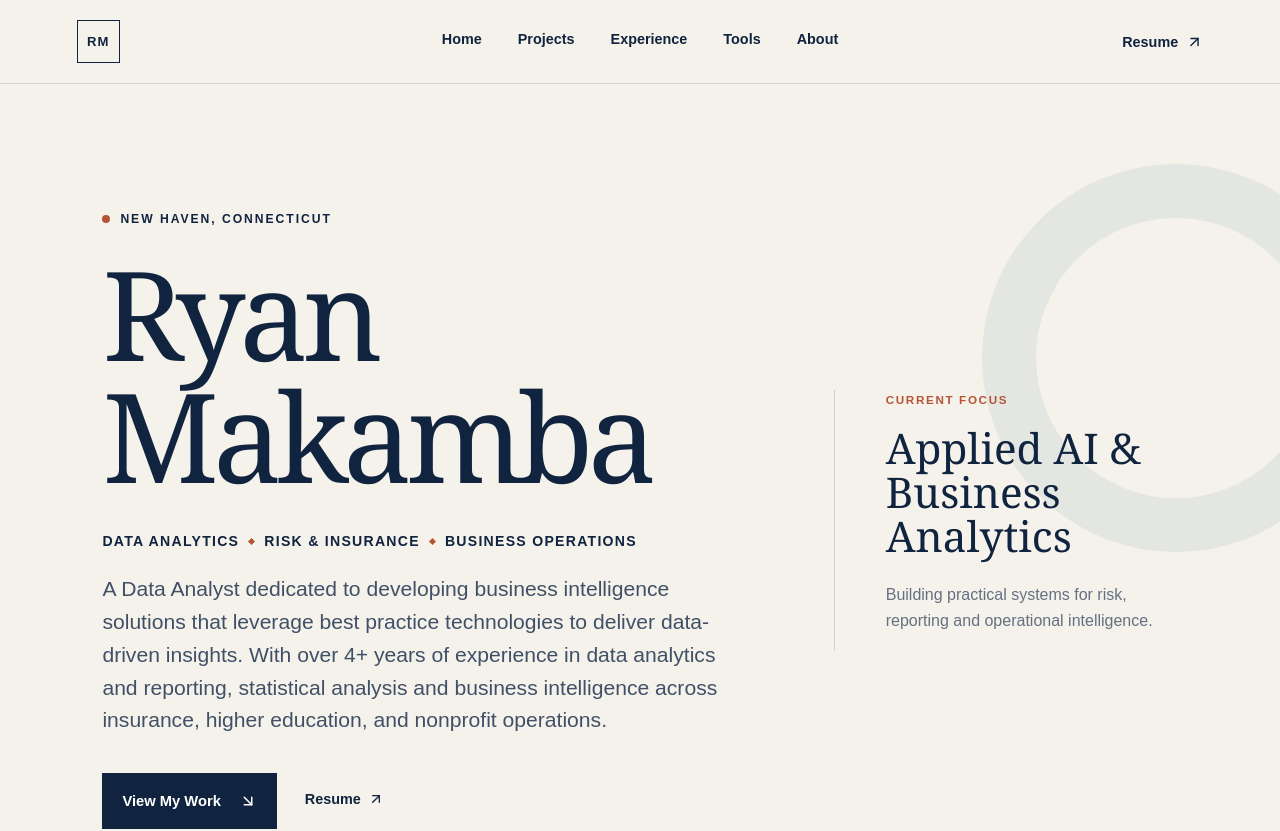
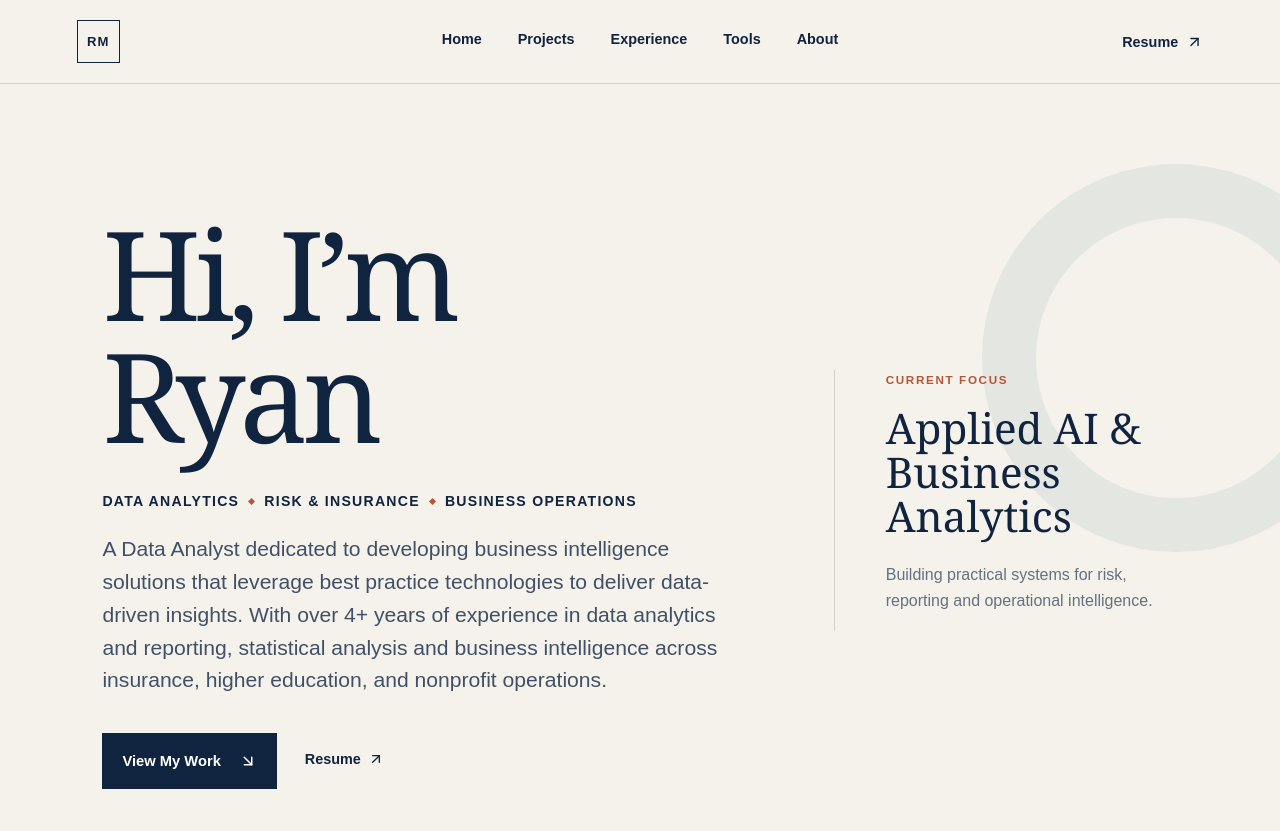
Before and after one commit to ryanmakamba/ryanmakamba.github.io, a Next.js app: page / in a window 1280 px wide. Shown: the top 831 px of the page. Built offline with nearby package versions, Linux system fonts and the light colour scheme.

Commit message:
Refine hero introduction and Claude label

```diff
--- a/app/page.tsx
+++ b/app/page.tsx
@@ -112,7 +112,7 @@ const featuredTools = [
   { label: "Salesforce", detail: "CRM & Pipeline", logo: "/logos/salesforce.svg" },
   { label: "HubSpot", detail: "CRM & Growth", logo: "/logos/hubspot.svg" },
   { label: "ChatGPT", detail: "Research & Analysis", logo: "/logos/openai.svg" },
-  { label: "Claud", detail: "", logo: "/logos/claude.svg" },
+  { label: "Claude", detail: "", logo: "/logos/claude.svg" },
   { label: "Canva", detail: "Visual Communication", logo: "/logos/canva.svg" },
   { label: "Zoho Desk", detail: "Customer Support", logo: "/logos/zoho.svg" },
   { label: "GitHub", detail: "Version Control", logo: "/logos/github.svg" },
@@ -142,8 +142,7 @@ export default function Home() {
 
       <section className="hero" id="top">
         <div className="hero-copy">
-          <p className="eyebrow"><span /> New Haven, Connecticut</p>
-          <h1>Ryan<br />Makamba</h1>
+          <h1>Hi, I’m<br />Ryan</h1>
           <p className="specialization">Data Analytics <i /> Risk &amp; Insurance <i /> Business Operations</p>
           <p className="intro">
             A Data Analyst dedicated to developing business intelligence solutions that leverage best practice technologies to deliver data-driven insights. With over 4+ years of experience in data analytics and reporting, statistical analysis and business intelligence across insurance, higher education, and nonprofit operations.
```
